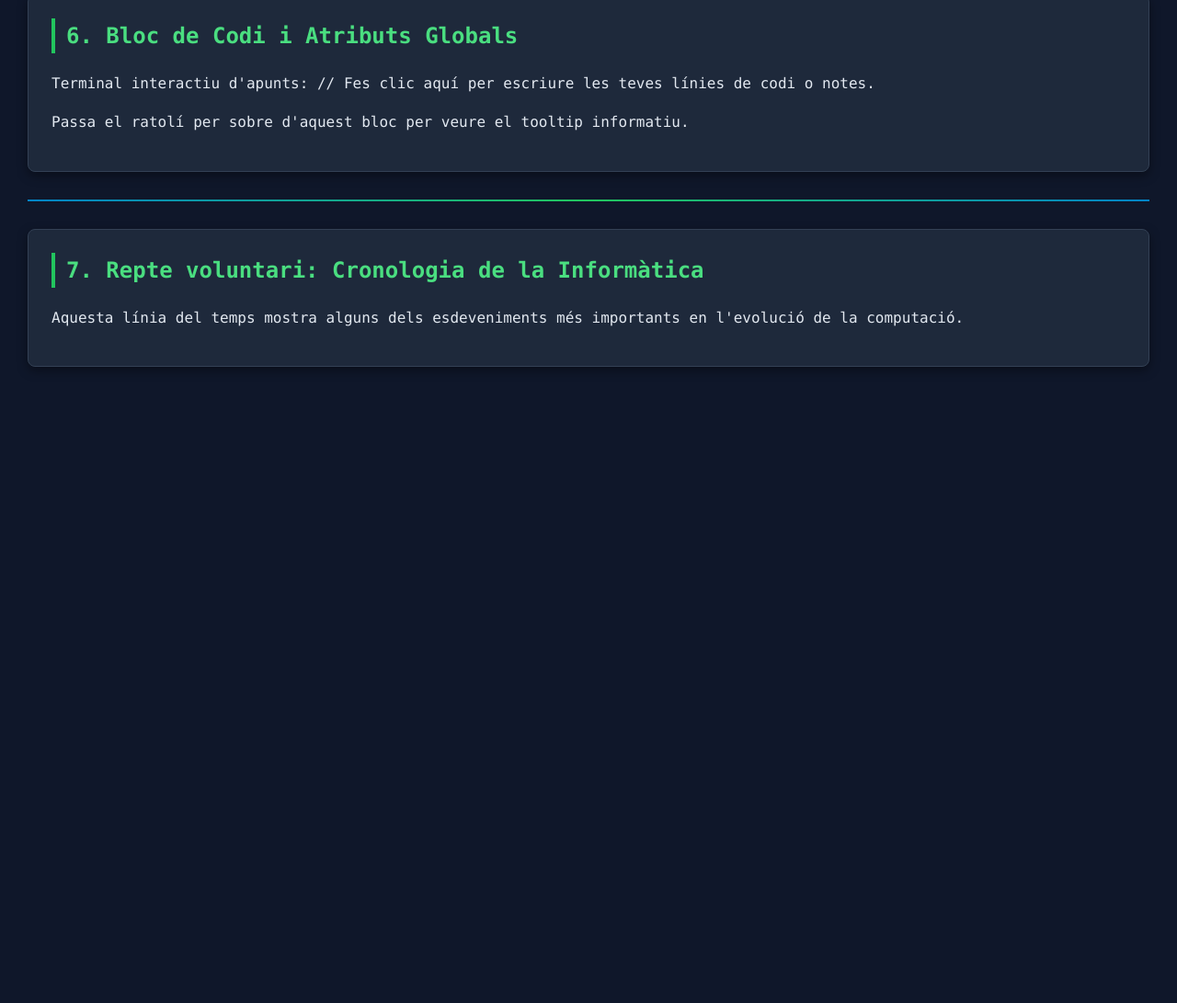
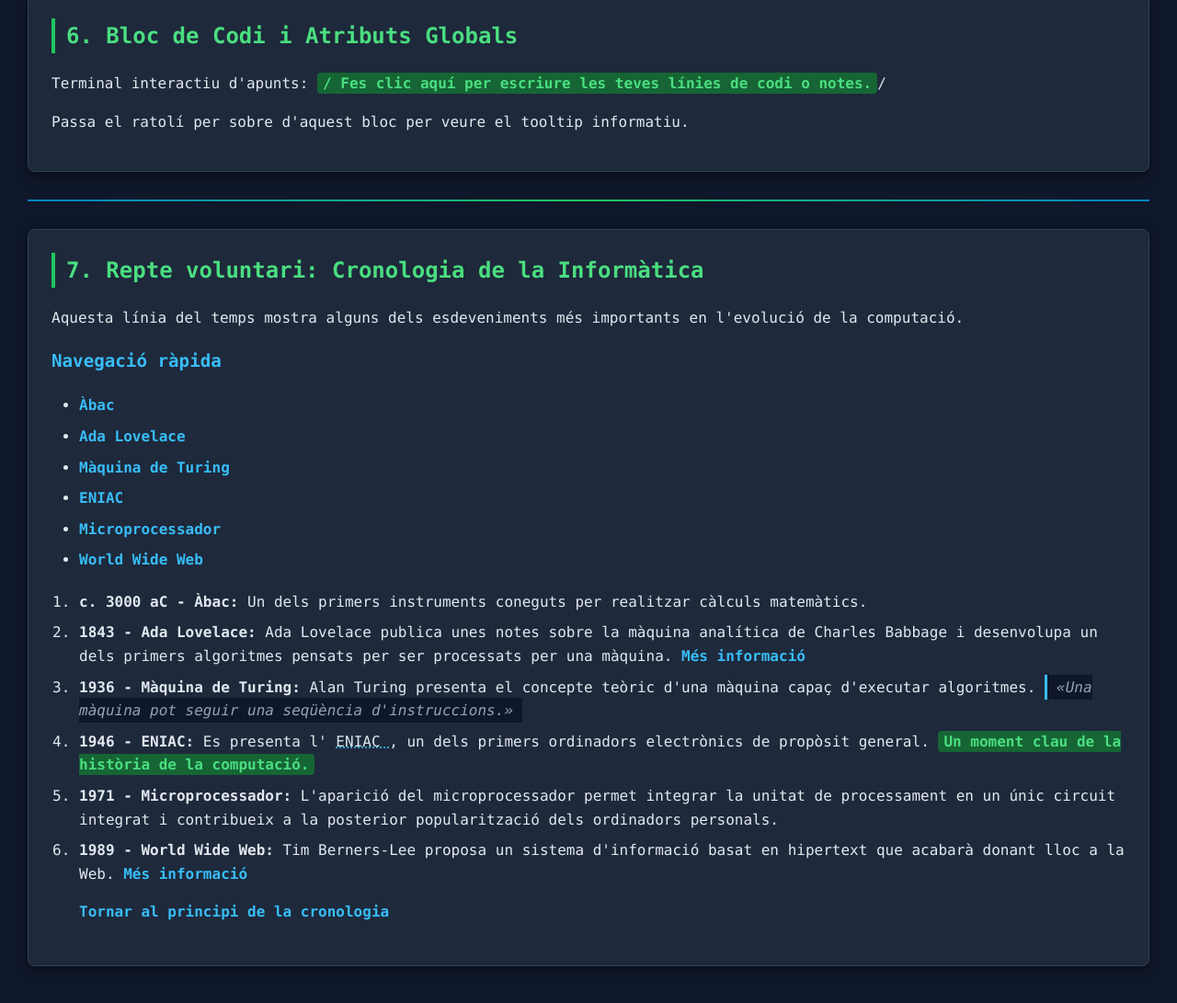
Before and after one commit to mohammedwilah/historia-informatica, a plain HTML site: page index1.html in a window 1280 px wide. Shown: the part 4639-5730 px from the top of the page at 92% size. Before the commit the page ends 5088 px from the top, so only its background shows below. Drawn offline with Linux system fonts and the light colour scheme.

Commit message:
nueva version

```diff
--- a/index1.html
+++ b/index1.html
@@ -239,7 +239,7 @@
     <div>
         <h2>6. Bloc de Codi i Atributs Globals</h2>
 
-        <p>Terminal interactiu d'apunts: <span contenteditable="true">// Fes clic aquí per escriure les teves línies de codi o notes.</span></p>
+        <p>Terminal interactiu d'apunts: <span contenteditable="true"><mark>/ Fes clic aquí per escriure les teves línies de codi o notes.</mark>/</span></p>
 
         <div hidden>
             <p>Panell de control de la CPU (amb dades ocultes)</p>
@@ -253,13 +253,80 @@
 
     <hr>
 <div>
-<h2>7. Repte voluntari: Cronologia de la Informàtica</h2>
+<h2 id="cronologia">
+7. Repte voluntari: Cronologia de la Informàtica
+</h2>
+
 <p>
 Aquesta línia del temps mostra alguns dels esdeveniments més
 importants
 en l'evolució de la computació.
 </p>
+<h3>Navegació ràpida</h3>
+
+<ul>
+   <li><a href="#abac">Àbac</a></li>
+   <li><a href="#lovelace">Ada Lovelace</a></li>
+   <li><a href="#turing">Màquina de Turing</a></li>
+   <li><a href="#eniac">ENIAC</a></li>
+   <li><a href="#microprocessador">Microprocessador</a></li>
+   <li><a href="#web">World Wide Web</a></li>
+</ul>
+
+<ol>
+<li id="abac">
+<strong>c. 3000 aC - Àbac:</strong>
+Un dels primers instruments coneguts per realitzar càlculs
+matemàtics.
+</li>
+<li id="lovelace">
+<strong>1843 - Ada Lovelace:</strong>
+Ada Lovelace publica unes notes sobre la màquina analítica de
+Charles Babbage i desenvolupa un dels primers algoritmes pensats
+per ser processats per una màquina.
+<a href="https://ca.wikipedia.org/wiki/Ada_Lovelace"
+target="_blank">
+Més informació
+</a>
+</li>
+<li id="turing">
+<strong>1936 - Màquina de Turing:</strong>
+Alan Turing presenta el concepte teòric d'una màquina capaç
+d'executar algoritmes.
+<q>Una màquina pot seguir una seqüència d'instruccions.</q>
+</li>
+<li id="eniac">
+<strong>1946 - ENIAC:</strong>
+Es presenta l'
+<abbr title="Electronic Numerical Integrator and Computer">
+ENIAC
+</abbr>,
+un dels primers ordinadors electrònics de propòsit general.
+<mark>Un moment clau de la història de la computació.</mark>
+</li>
+<li id="microprocessador">
+<strong>1971 - Microprocessador:</strong>
+L'aparició del microprocessador permet integrar la unitat de
+processament en un únic circuit integrat i contribueix a la
+posterior popularització dels ordinadors personals.
+</li>
+<li id="web">
+<strong>1989 - World Wide Web:</strong>
+Tim Berners-Lee proposa un sistema d'informació basat en
+hipertext que acabarà donant lloc a la Web.
+<a href="https://ca.wikipedia.org/wiki/World_Wide_Web"
+target="_blank">
+Més informació
+</a>
+</li>
+<p>
+<a href="#cronologia">Tornar al principi de la cronologia</a>
+</p>
+
+</ol>
+
 </div>
+
 
 </body>
 </html>
```
